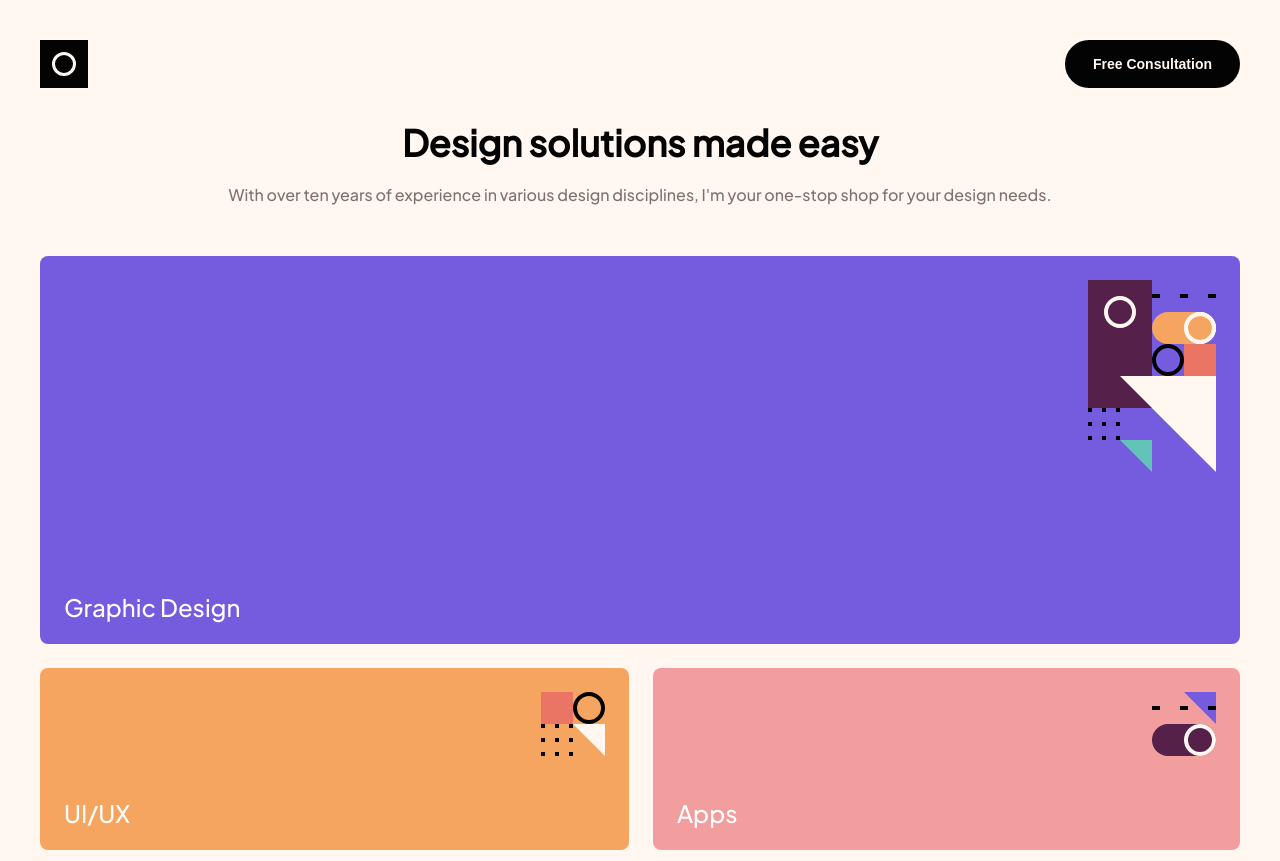
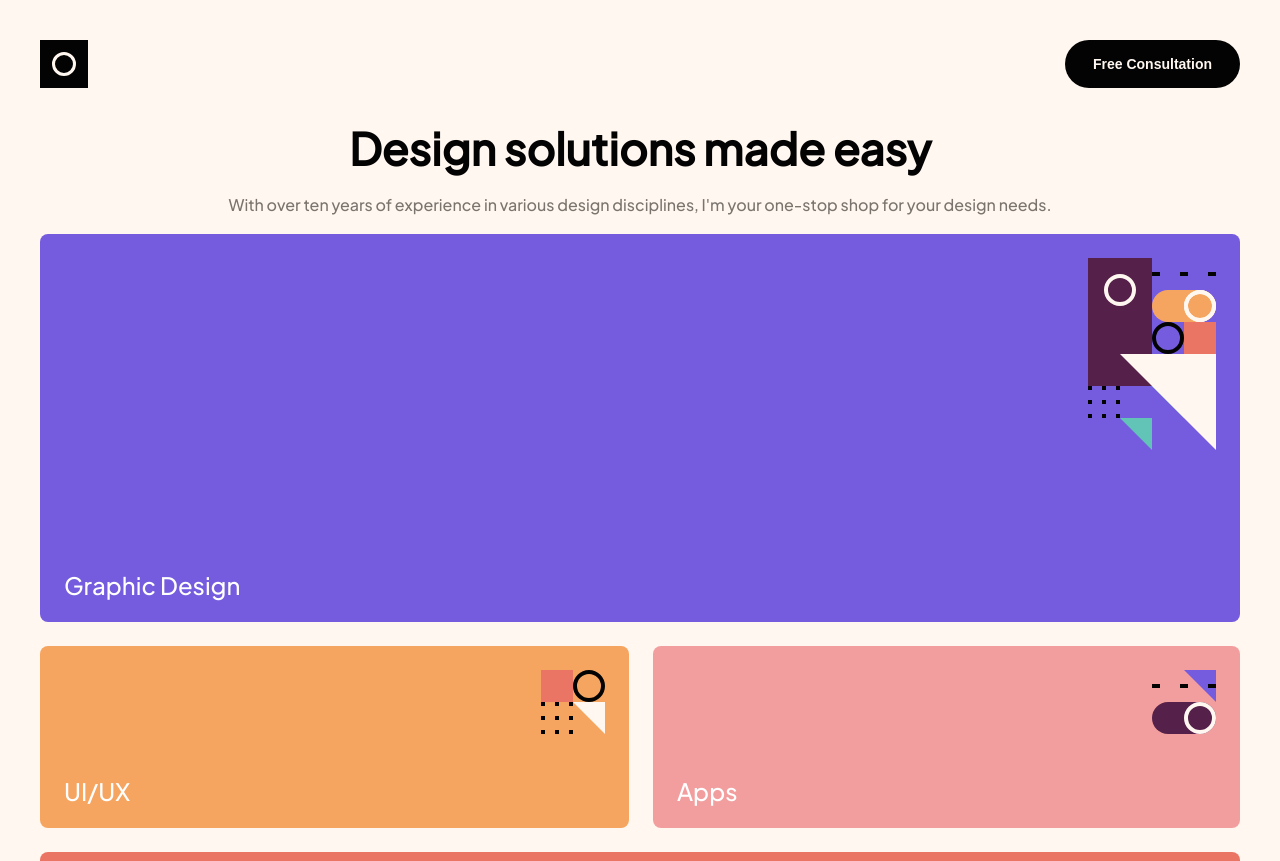
Before and after one commit to iannnop/single-page-design-portfolio, a Vue app: page / in a window 1280 px wide. Shown: the top 861 px of the page. Built offline with nearby package versions, Linux system fonts and the light colour scheme.

Commit message:
hero section responsive

```diff
--- a/src/components/HeroSection.vue
+++ b/src/components/HeroSection.vue
@@ -18,7 +18,6 @@ export default {
 
 <style scoped>
 div {
-  padding-bottom: 32px;
 }
 
 h1 {
@@ -36,4 +35,10 @@ p {
   width: 80%;
   text-align: center;
 }
+@media (min-width: 768px) {
+  h1 {
+    font-size: 44px;
+    line-height: 56px;
+  }
+}
 </style>
```
